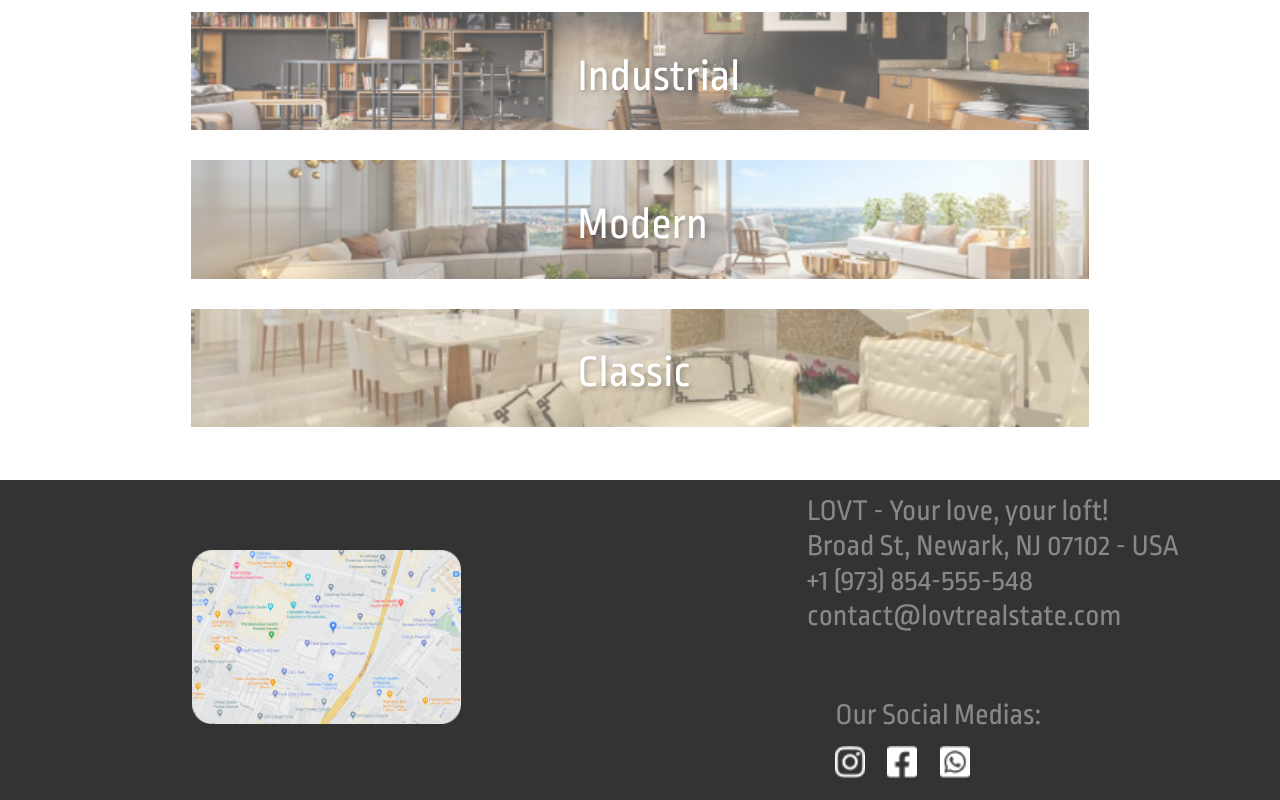
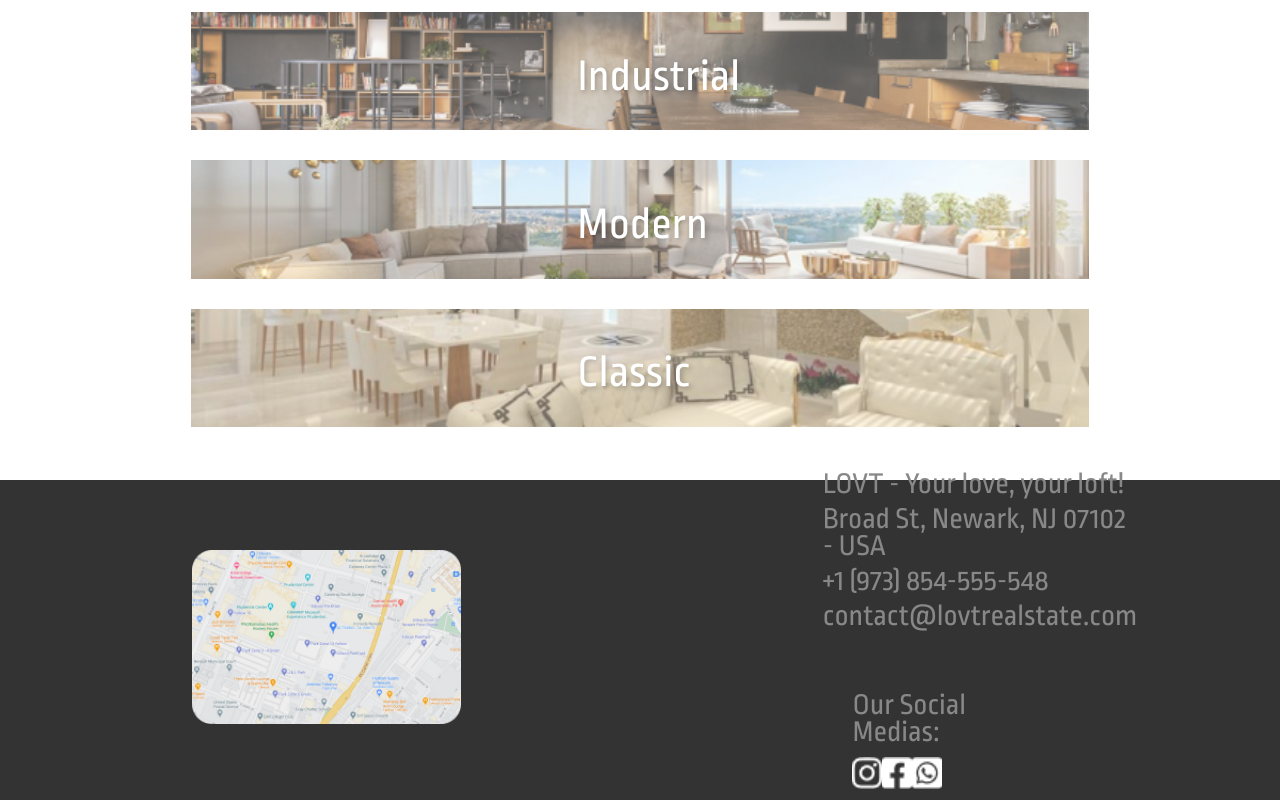
Before and after one commit to Jefersonpatricio/LOVT--Atividade-DigitalHouse, a plain HTML site: page Desktop/Lovt/index.html in a window 1280 px wide. Shown: the part 1175-1975 px from the top of the page. Drawn offline with Linux system fonts and the light colour scheme.

Commit message:
alterações na coluna 2 do footer

```diff
--- a/Desktop/Lovt/style.css
+++ b/Desktop/Lovt/style.css
@@ -17,6 +17,7 @@ main{
 body{
     margin: 0;
     padding: 0;
+
 }
 
 .header{
@@ -198,9 +199,9 @@ li {
 
 .coluna2{
     display: flex;
-    width: 50%;
+    width: 30%;
     position: relative;
-    left: 51%;
+    left: 60%;
     align-items: center;
     flex-direction: column;
     top: -45px;
@@ -223,8 +224,8 @@ li {
     display: flex;
     flex-direction: column;
     position: relative;
-    left: 2.4%;
-    bottom: -30px;
+    right: 4.8%;
+    bottom: -20px;
     font-size: 1.2rem;
 
 }
@@ -234,8 +235,8 @@ li {
     display: flex;
     position: relative;
     justify-content: space-between;
-    bottom: -40px;
-    right: 11%;
+    bottom: -24px;
+    right: 17.6%;
 }
 
 .logos img{
```
